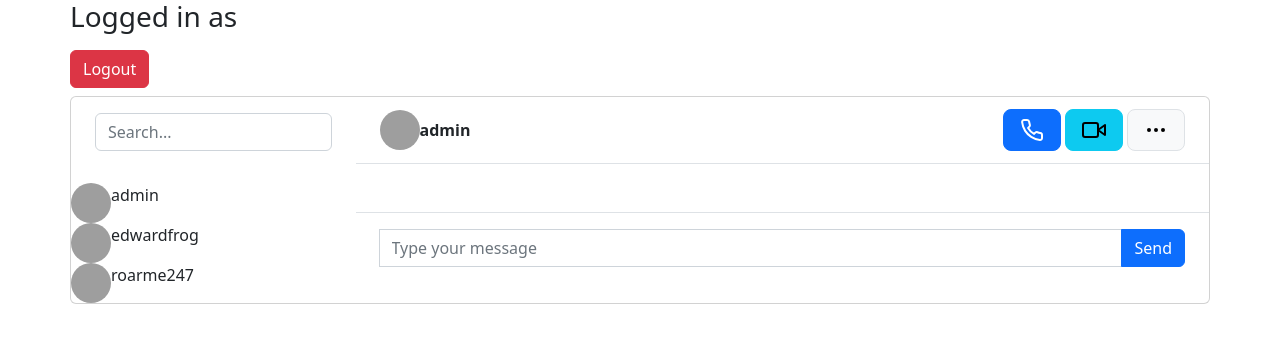
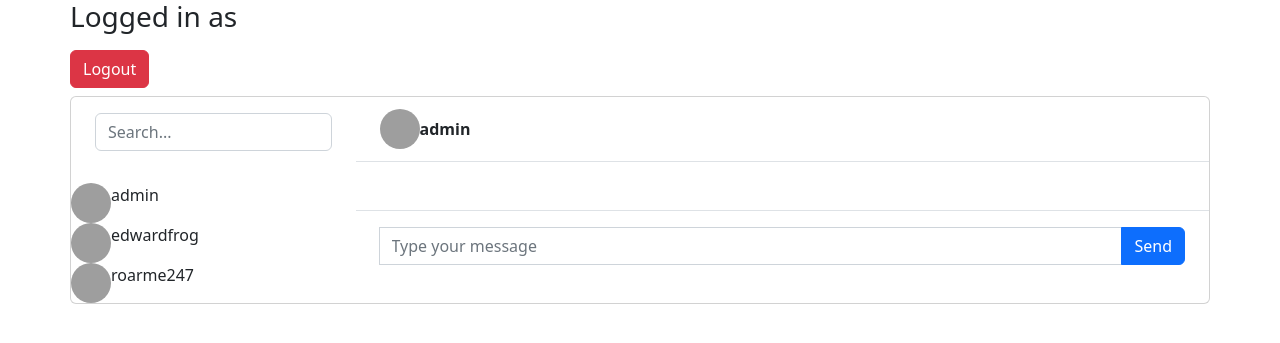
Before and after one commit to ahmedjameel1/simple-chat-app, a Django app: template chat/templates/chat/chat.html in a window 1280 px wide. Shown: the top 343 px of the page. Run offline with Django 4.2, Linux system fonts and the light colour scheme; the template is opened without the code that fills it: values that come from a table or form of the project are taken from there, others are empty; data comes from the database, SQL or seed files in the repository; both versions use the stored data as it was after the commit; grey boxes are pictures that could not be loaded.

Commit message:
last touch

```diff
--- a/chat/templates/chat/chat.html
+++ b/chat/templates/chat/chat.html
@@ -54,11 +54,6 @@
 							<div class="flex-grow-1 pl-3">
 								<strong>{{ recipient.username }}</strong>
 							</div>
-							<div>
-								<button class="btn btn-primary btn-lg mr-1 px-3"><svg xmlns="http://www.w3.org/2000/svg" width="24" height="24" viewBox="0 0 24 24" fill="none" stroke="currentColor" stroke-width="2" stroke-linecap="round" stroke-linejoin="round" class="feather feather-phone feather-lg"><path d="M22 16.92v3a2 2 0 0 1-2.18 2 19.79 19.79 0 0 1-8.63-3.07 19.5 19.5 0 0 1-6-6 19.79 19.79 0 0 1-3.07-8.67A2 2 0 0 1 4.11 2h3a2 2 0 0 1 2 1.72 12.84 12.84 0 0 0 .7 2.81 2 2 0 0 1-.45 2.11L8.09 9.91a16 16 0 0 0 6 6l1.27-1.27a2 2 0 0 1 2.11-.45 12.84 12.84 0 0 0 2.81.7A2 2 0 0 1 22 16.92z"></path></svg></button>
-								<button class="btn btn-info btn-lg mr-1 px-3 d-none d-md-inline-block"><svg xmlns="http://www.w3.org/2000/svg" width="24" height="24" viewBox="0 0 24 24" fill="none" stroke="currentColor" stroke-width="2" stroke-linecap="round" stroke-linejoin="round" class="feather feather-video feather-lg"><polygon points="23 7 16 12 23 17 23 7"></polygon><rect x="1" y="5" width="15" height="14" rx="2" ry="2"></rect></svg></button>
-								<button class="btn btn-light border btn-lg px-3"><svg xmlns="http://www.w3.org/2000/svg" width="24" height="24" viewBox="0 0 24 24" fill="none" stroke="currentColor" stroke-width="2" stroke-linecap="round" stroke-linejoin="round" class="feather feather-more-horizontal feather-lg"><circle cx="12" cy="12" r="1"></circle><circle cx="19" cy="12" r="1"></circle><circle cx="5" cy="12" r="1"></circle></svg></button>
-							</div>
 						</div>
 					</div>
 
```
Also changed, not shown: db.sqlite3.
